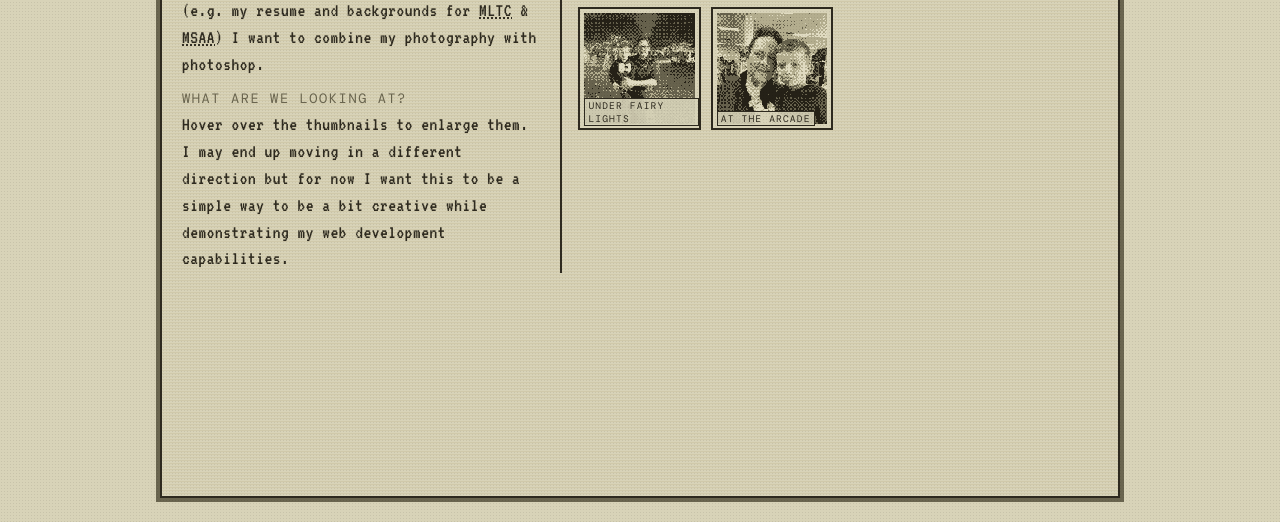
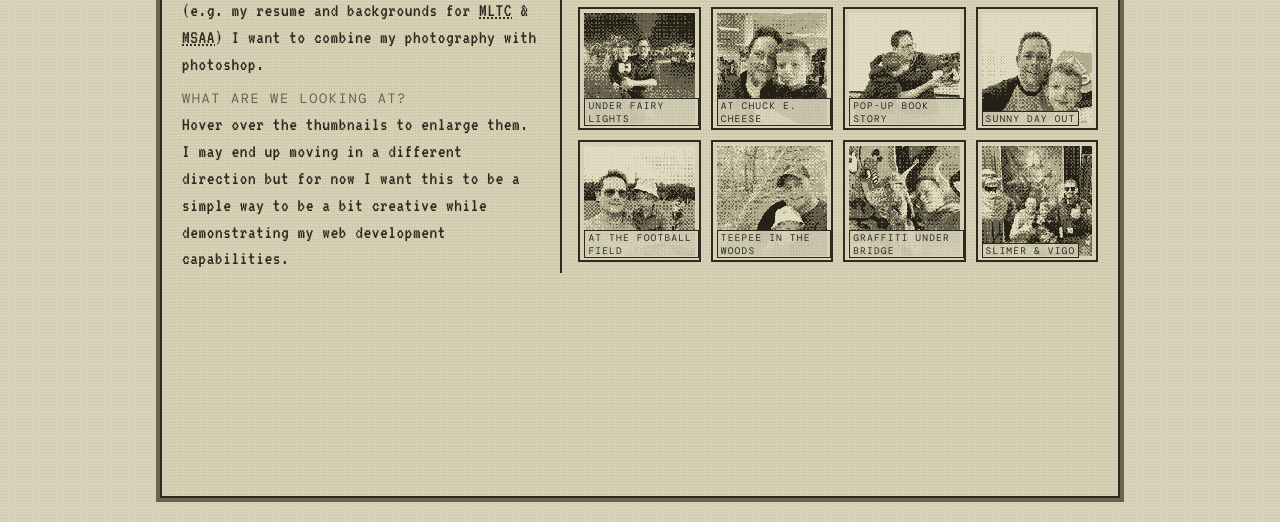
Before and after one commit to lpfader/lewis-beige, a plain HTML site: page index.html in a window 1280 px wide. Shown: the part 278-800 px from the top of the page. Drawn offline with nearby package versions, Linux system fonts and the light colour scheme; a web font is replaced by a local one.

Commit message:
Update Chuck E. Cheese caption and add 6 new photos in 2-bit Game Boy style

```diff
--- a/index.html
+++ b/index.html
@@ -241,10 +241,46 @@
             <figcaption class="thumb-label">Under fairy lights</figcaption>
           </figure>
 
-          <!-- Arcade beige -->
-          <figure class="thumb" data-caption="Arcade · Dot Matrix">
-            <img src="assets/images/arcade-beige.png" alt="Lewis and Bruce at the arcade games in 2‑bit beige style">
-            <figcaption class="thumb-label">At the arcade</figcaption>
+          <!-- Chuck E. Cheese beige -->
+          <figure class="thumb" data-caption="Chuck E. Cheese · Dot Matrix">
+            <img src="assets/images/arcade-beige.png" alt="Lewis and Bruce at Chuck E. Cheese in 2‑bit beige style">
+            <figcaption class="thumb-label">At Chuck E. Cheese</figcaption>
+          </figure>
+
+          <!-- Pop-up book beige -->
+          <figure class="thumb" data-caption="Pop-up Book · Dot Matrix">
+            <img src="assets/images/popup-book-beige.png" alt="Lewis reading a pop-up book with Bruce in 2‑bit beige style">
+            <figcaption class="thumb-label">Pop-up book story</figcaption>
+          </figure>
+
+          <!-- Sunny selfie beige -->
+          <figure class="thumb" data-caption="Sunny Day · Dot Matrix">
+            <img src="assets/images/sunny-selfie-beige.png" alt="Lewis and Bruce outdoors smiling in 2‑bit beige style">
+            <figcaption class="thumb-label">Sunny day out</figcaption>
+          </figure>
+
+          <!-- Game day beige -->
+          <figure class="thumb" data-caption="Game Day · Dot Matrix">
+            <img src="assets/images/game-day-beige.png" alt="Lewis holding Bruce at the sports field in 2‑bit beige style">
+            <figcaption class="thumb-label">At the football field</figcaption>
+          </figure>
+
+          <!-- Teepee forest beige -->
+          <figure class="thumb" data-caption="Teepee · Dot Matrix">
+            <img src="assets/images/teepee-forest-beige.png" alt="Lewis and Bruce by the canvas teepee in the woods in 2‑bit beige style">
+            <figcaption class="thumb-label">Teepee in the woods</figcaption>
+          </figure>
+
+          <!-- Graffiti bridge beige -->
+          <figure class="thumb" data-caption="Street Art · Dot Matrix">
+            <img src="assets/images/graffiti-bridge-beige.png" alt="Lewis and Bruce by graffiti mural under bridge in 2‑bit beige style">
+            <figcaption class="thumb-label">Graffiti under bridge</figcaption>
+          </figure>
+
+          <!-- Ghostbusters beige -->
+          <figure class="thumb" data-caption="Ghostbusters · Dot Matrix">
+            <img src="assets/images/ghostbusters-beige.png" alt="Lewis and Bruce with Slimer and Ghostbuster in 2‑bit beige style">
+            <figcaption class="thumb-label">Slimer &amp; Vigo</figcaption>
           </figure>
         </div>
       </aside>
```
Also changed, not shown: assets/images/20260508_125741487_iOS.jpg (added), assets/images/game-day-beige.png (added), assets/images/ghostbusters-beige.png (added), assets/images/graffiti-bridge-beige.png (added), assets/images/popup-book-beige.png (added), assets/images/sunny-selfie-beige.png (added), assets/images/teepee-forest-beige.png (added), 5 other files.
